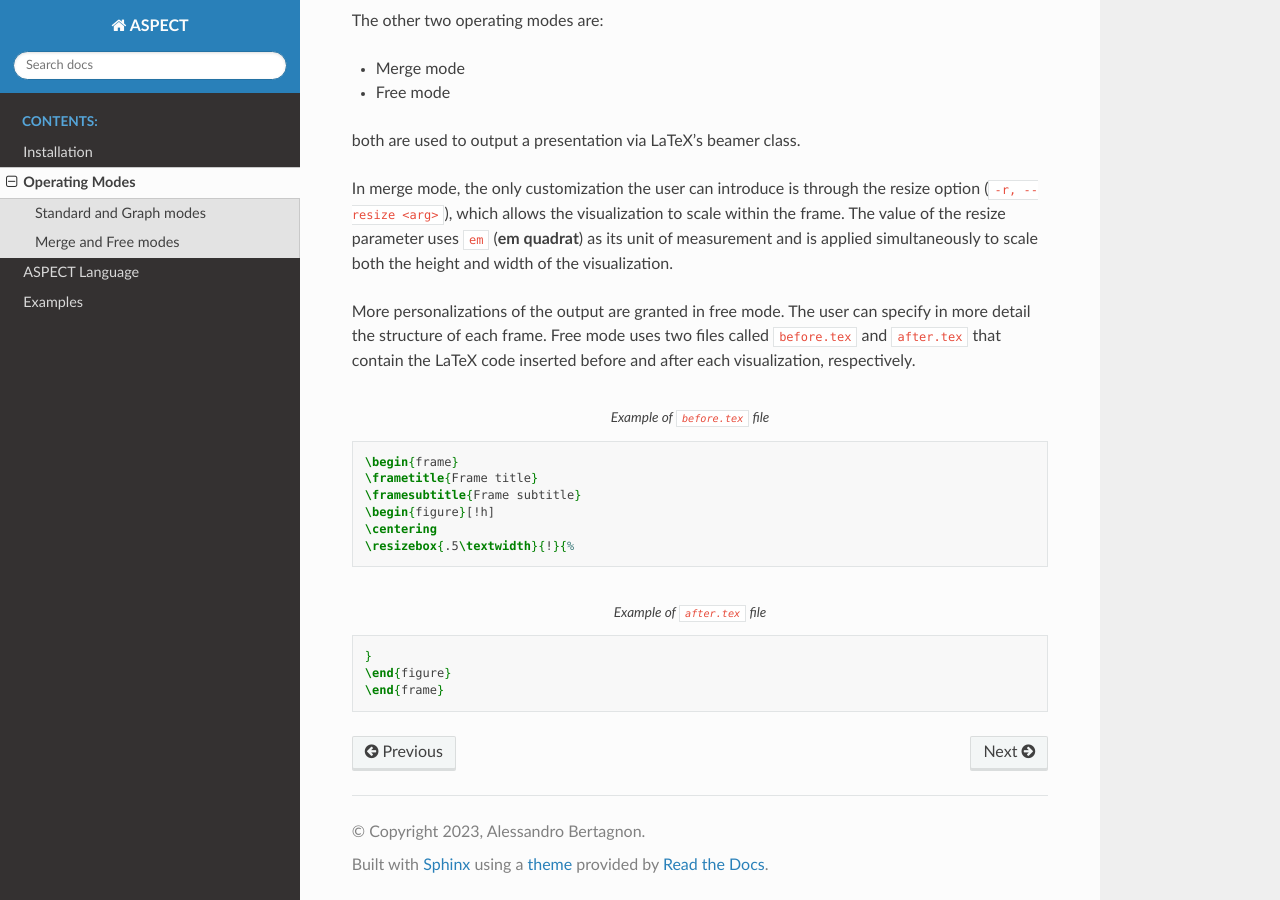
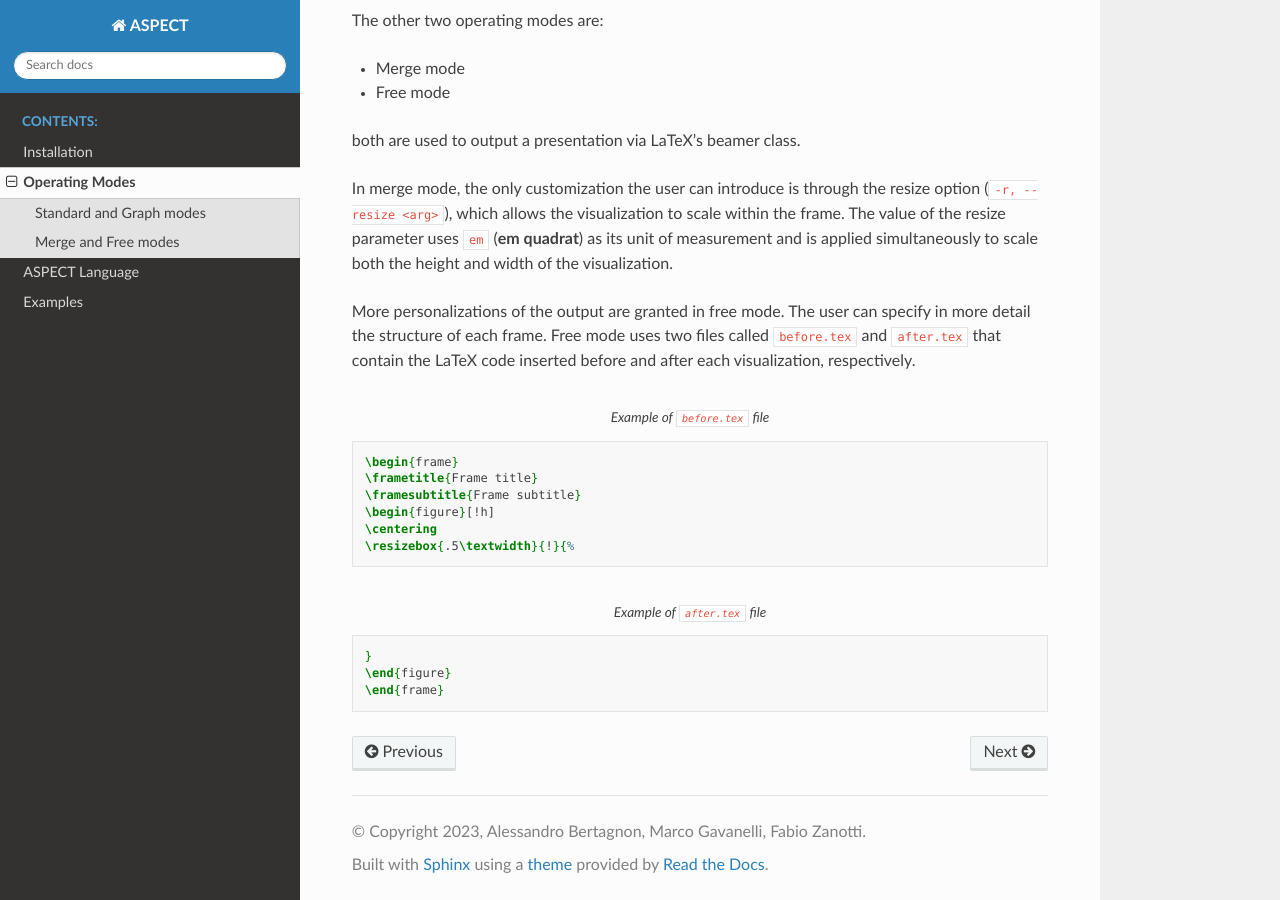
Before and after one commit to abertagnon/aspect, a Sphinx documentation site: the page built from docs/options/modes.rst, in a window 1280 px wide and 900 px high, scrolled down 830 px. Built offline with Sphinx 7.4.7 and the Read the Docs theme 2.0.0, drawn with Linux system fonts in a browser that asks for light colours.

Commit message:
fixed docs

```diff
--- a/docs/conf.py
+++ b/docs/conf.py
@@ -7,8 +7,8 @@
 # https://www.sphinx-doc.org/en/master/usage/configuration.html#project-information
 
 project = 'ASPECT'
-copyright = '2023, Alessandro Bertagnon'
-author = 'Alessandro Bertagnon'
+copyright = '2023, Alessandro Bertagnon, Marco Gavanelli, Fabio Zanotti'
+author = 'Alessandro Bertagnon, Marco Gavanelli, Fabio Zanotti'
 release = 'v0.1.2'
 
 # -- General configuration ---------------------------------------------------
@@ -20,7 +20,6 @@ templates_path = ['_templates']
 exclude_patterns = ['_build', 'Thumbs.db', '.DS_Store']
 
 
-
 # -- Options for HTML output -------------------------------------------------
 # https://www.sphinx-doc.org/en/master/usage/configuration.html#options-for-html-output
 
--- a/docs/options/modes.rst
+++ b/docs/options/modes.rst
@@ -1,5 +1,5 @@
 Operating Modes
-===============
++++++++++++++++
 
 .. code-block:: bash
 
```
Also changed, not shown: .readthedocs.yaml.
